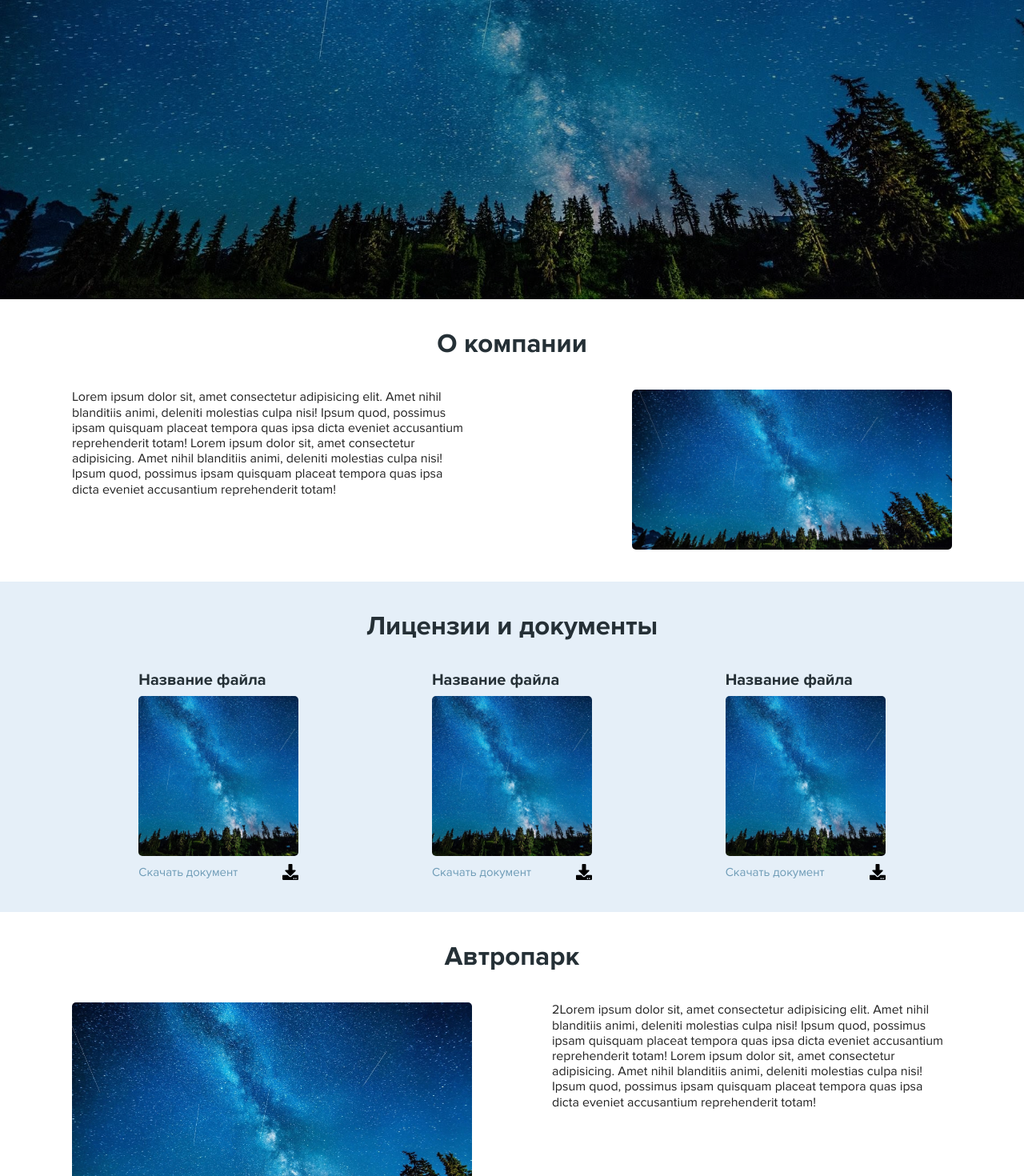
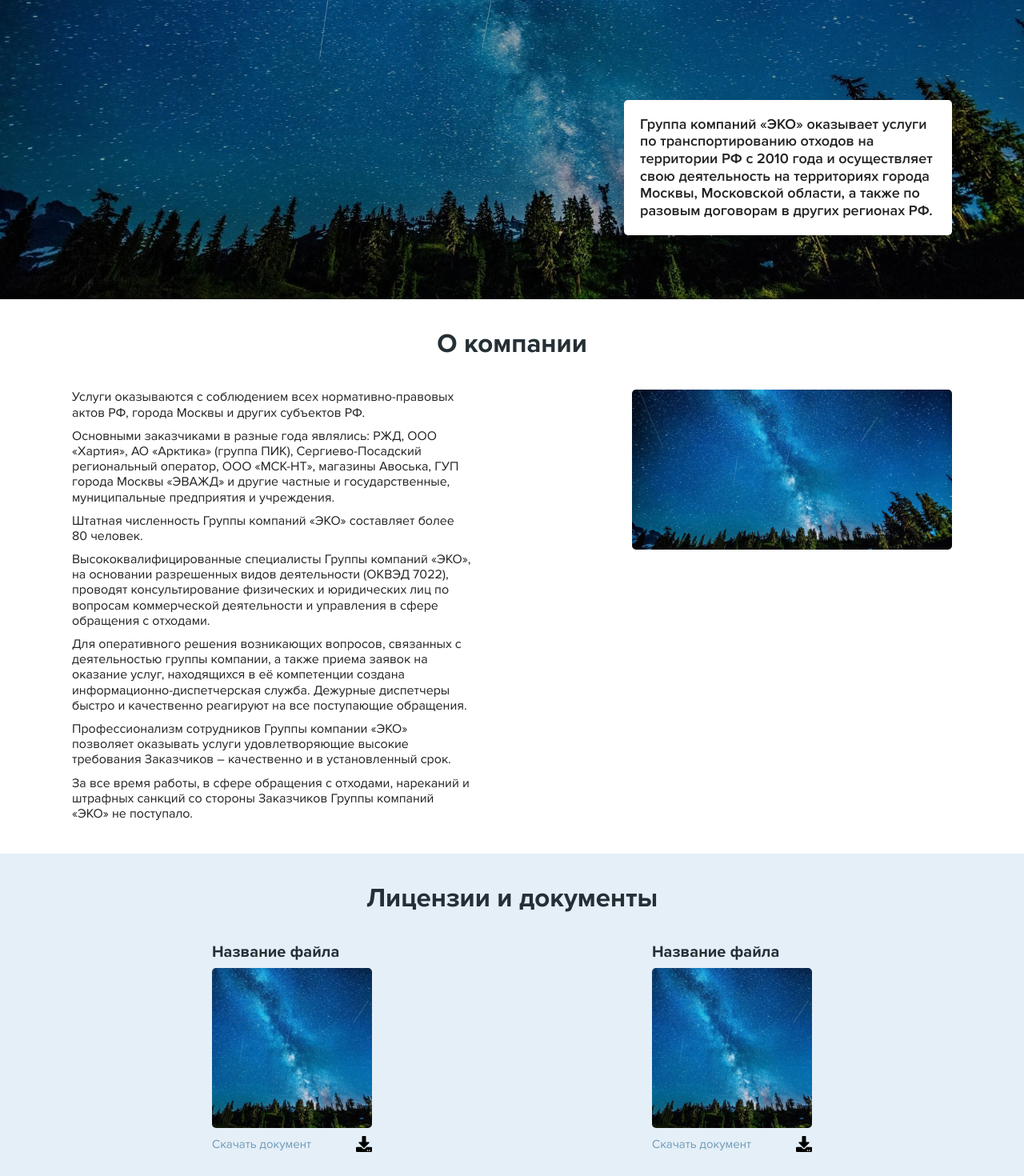
Before and after one commit to heltoe/1eco, a Nuxt app: page / in a window 1280 px wide. Shown: the part 440-1910 px from the top of the page at 80% size. Built offline with nearby package versions, Linux system fonts and the light colour scheme.

Commit message:
add content

```diff
--- a/src/components/pages/index/About.vue
+++ b/src/components/pages/index/About.vue
@@ -2,15 +2,11 @@
   <div id="about">
     <TitleBlock>О компании</TitleBlock>
     <div class="content">
-      <p class="text">
-        Lorem ipsum dolor sit, amet consectetur adipisicing elit. Amet nihil
-        blanditiis animi, deleniti molestias culpa nisi! Ipsum quod, possimus
-        ipsam quisquam placeat tempora quas ipsa dicta eveniet accusantium
-        reprehenderit totam! Lorem ipsum dolor sit, amet consectetur
-        adipisicing. Amet nihil blanditiis animi, deleniti molestias culpa nisi!
-        Ipsum quod, possimus ipsam quisquam placeat tempora quas ipsa dicta
-        eveniet accusantium reprehenderit totam!
-      </p>
+      <ul class="wrapper-text">
+        <li v-for="item in textInfo" :key="item.id" class="text">
+          {{ item.text }}
+        </li>
+      </ul>
       <img src="/hero.jpg" alt="about" class="image" />
     </div>
   </div>
@@ -21,6 +17,50 @@ import TitleBlock from '@/components/common/TitleBlock'
 
 export default {
   components: { TitleBlock },
+  data: () => ({
+    textInfo: [
+      {
+        id: 1,
+        text:
+          'Услуги оказываются с соблюдением всех нормативно-правовых актов РФ, города Москвы и других субъектов РФ.',
+      },
+      {
+        id: 2,
+        text: `
+          Основными заказчиками в разные года являлись: РЖД, ООО «Хартия», АО «Арктика» (группа ПИК), Сергиево-Посадский региональный оператор, ООО «МСК-НТ», магазины Авоська, ГУП города Москвы «ЭВАЖД» и другие частные и государственные, муниципальные предприятия и учреждения.
+        `,
+      },
+      {
+        id: 3,
+        text:
+          'Штатная численность Группы компаний «ЭКО» составляет более 80 человек.',
+      },
+      {
+        id: 4,
+        text: `
+          Высококвалифицированные специалисты Группы компаний «ЭКО», на основании разрешенных видов деятельности (ОКВЭД 7022), проводят консультирование физических и юридических лиц по вопросам коммерческой деятельности и управления в сфере обращения с отходами.
+        `,
+      },
+      {
+        id: 5,
+        text: `
+          Для оперативного решения возникающих вопросов, связанных с деятельностью группы компании, а также приема заявок на оказание услуг, находящихся в её компетенции создана информационно-диспетчерская служба. Дежурные диспетчеры быстро и качественно реагируют на все поступающие обращения.
+        `,
+      },
+      {
+        id: 6,
+        text: `
+          Профессионализм сотрудников Группы компании «ЭКО» позволяет оказывать услуги удовлетворяющие высокие требования Заказчиков – качественно и в установленный срок.
+        `,
+      },
+      {
+        id: 7,
+        text: `
+          За все время работы, в сфере обращения с отходами, нареканий и  штрафных санкций со стороны Заказчиков Группы компаний «ЭКО» не поступало.
+        `,
+      },
+    ],
+  }),
 }
 </script>
 
@@ -35,11 +75,16 @@ export default {
   justify-content: space-between;
   margin-top: 20px;
 }
+.wrapper-text {
+  margin-right: 20px;
+}
 .text {
-  margin-right: 20px;
   max-width: 500px;
   font-size: 16px;
   line-height: 1.2;
+  &:not(:first-child) {
+    margin-top: 10px;
+  }
 }
 .image {
   height: 200px;
--- a/src/components/pages/index/Hero.vue
+++ b/src/components/pages/index/Hero.vue
@@ -1,10 +1,38 @@
 <template>
-  <div class="hero">123</div>
+  <div class="hero">
+    <div class="text-block">
+      <p>
+        Группа компаний «ЭКО» оказывает услуги по транспортированию отходов на
+        территории РФ с 2010 года и осуществляет свою деятельность на
+        территориях города Москвы, Московской области, а также по разовым
+        договорам в других регионах РФ.
+      </p>
+    </div>
+  </div>
 </template>
 
 <style lang="scss" scoped>
 .hero {
+  display: flex;
+  align-items: flex-end;
+  justify-content: flex-end;
   height: calc(100vh - 63.6px);
   width: 100%;
 }
+.text-block {
+  border-radius: 5px;
+  background-color: #fff;
+  padding: 20px;
+  z-index: 10;
+  position: relative;
+  width: 100%;
+  max-width: 370px;
+  margin-bottom: 80px;
+}
+p {
+  font-size: 18px;
+  font-weight: 600;
+  line-height: 1.2;
+  width: 100%;
+}
 </style>
--- a/src/components/pages/index/Licence.vue
+++ b/src/components/pages/index/Licence.vue
@@ -5,26 +5,18 @@
       <div class="file-element">
         <p class="title-file">Название файла</p>
         <img src="/hero.jpg" class="preview-file" alt="file" />
-        <div class="download-file">
+        <a href="/Благодарственное_письмо_от_Хартии.docx" class="download-file">
           <p class="download-file__text">Скачать документ</p>
           <img src="/download.svg" alt="download" class="download-file__icon" />
-        </div>
+        </a>
       </div>
       <div class="file-element">
         <p class="title-file">Название файла</p>
         <img src="/hero.jpg" class="preview-file" alt="file" />
-        <div class="download-file">
+        <a href="/Благодарственное_письмо_от_Храма.pdf" class="download-file">
           <p class="download-file__text">Скачать документ</p>
           <img src="/download.svg" alt="download" class="download-file__icon" />
-        </div>
-      </div>
-      <div class="file-element">
-        <p class="title-file">Название файла</p>
-        <img src="/hero.jpg" class="preview-file" alt="file" />
-        <div class="download-file">
-          <p class="download-file__text">Скачать документ</p>
-          <img src="/download.svg" alt="download" class="download-file__icon" />
-        </div>
+        </a>
       </div>
     </div>
   </div>
@@ -80,6 +72,7 @@ export default {
   margin-top: 10px;
   justify-content: space-between;
   cursor: pointer;
+  outline: none;
 }
 .download-file__text {
   font-weight: 500;
--- a/src/components/pages/index/auto-park/AutoPark.vue
+++ b/src/components/pages/index/auto-park/AutoPark.vue
@@ -32,37 +32,31 @@ export default {
       {
         id: 0,
         text: `
-          1Lorem ipsum dolor sit, amet consectetur adipisicing elit. Amet nihil
-          blanditiis animi, deleniti molestias culpa nisi! Ipsum quod, possimus
-          ipsam quisquam placeat tempora quas ipsa dicta eveniet accusantium
-          reprehenderit totam! Lorem ipsum dolor sit, amet consectetur
-          adipisicing. Amet nihil blanditiis animi, deleniti molestias culpa
-          nisi! Ipsum quod, possimus ipsam quisquam placeat tempora quas ipsa
-          dicta eveniet accusantium reprehenderit totam!
+          Автотранспортный парк, эксплуатируемый группой компаний «ЭКО», насчитывает 17 единиц мусоровозного спецтранспорта и состоит из: Мусоровозов с задней загрузкой, Портальных мусоровозов, Бункеровозов, Мультилифтов, Передвижной технички.
         `,
       },
       {
         id: 1,
         text: `
-          2Lorem ipsum dolor sit, amet consectetur adipisicing elit. Amet nihil
-          blanditiis animi, deleniti molestias culpa nisi! Ipsum quod, possimus
-          ipsam quisquam placeat tempora quas ipsa dicta eveniet accusantium
-          reprehenderit totam! Lorem ipsum dolor sit, amet consectetur
-          adipisicing. Amet nihil blanditiis animi, deleniti molestias culpa
-          nisi! Ipsum quod, possimus ipsam quisquam placeat tempora quas ipsa
-          dicta eveniet accusantium reprehenderit totam!
+          Навесное оборудование эксплуатируемого спецтранспорта таких фирм-производителей, как Geesinknorba, McNeilus, Faun размещены на шасси автомобильных концернов Volvo и MAN - 95% от общего количества и 5% на шасси отечественного производителя – КамАЗ и МАЗ.
         `,
       },
       {
         id: 2,
         text: `
-          3Lorem ipsum dolor sit, amet consectetur adipisicing elit. Amet nihil
-          blanditiis animi, deleniti molestias culpa nisi! Ipsum quod, possimus
-          ipsam quisquam placeat tempora quas ipsa dicta eveniet accusantium
-          reprehenderit totam! Lorem ipsum dolor sit, amet consectetur
-          adipisicing. Amet nihil blanditiis animi, deleniti molestias culpa
-          nisi! Ipsum quod, possimus ipsam quisquam placeat tempora quas ipsa
-          dicta eveniet accusantium reprehenderit totam!
+          Весь спецтранспорт соответствует стандартам Евро-4 и Евро-5, оснащен системой глобального позиционирования «ГЛОНАСС» и видиорегистраторами с целью передачи, в режиме реального времени, данных о своевременном и качественном оказании услуг в информационные системы заказчиков.
+        `,
+      },
+      {
+        id: 3,
+        text: `
+          Имеется возможность оперативно привлечь дополнительную технику до 30 ед. от компаний-партнеров (суммарный парк более 100 ед. спецтехники и механизмов, в том числе погрузчики, илососы и самосвалы).
+        `,
+      },
+      {
+        id: 4,
+        text: `
+          На территории автобазы группы компаний «ЭКО», расположена ремзона, оборудованная смотровыми ямами, подъемниками и т.д.  Вся имеющаяся мусоровозная техника проходит профилактические осмотры перед выходом на маршруты. Неисправные автомобили в рейс не выпускаются. Все водители и грузчики перед выходом в рейс, а также рабочий персонал проходят обязательное медицинское освидетельствование.
         `,
       },
     ],
--- a/src/components/pages/index/auto-park/Slider.vue
+++ b/src/components/pages/index/auto-park/Slider.vue
@@ -8,6 +8,14 @@
       <div class="swiper-wrapper">
         <!-- v-for="item in slides" -->
         <!-- :key="item.id" -->
+        <div
+          :style="{ backgroundImage: `url(/hero.jpg)` }"
+          class="swiper-slide"
+        />
+        <div
+          :style="{ backgroundImage: `url(/hero.jpg)` }"
+          class="swiper-slide"
+        />
         <div
           :style="{ backgroundImage: `url(/hero.jpg)` }"
           class="swiper-slide"
```
Also changed, not shown: 2 other files (tests, documents, lock files or other folders).
